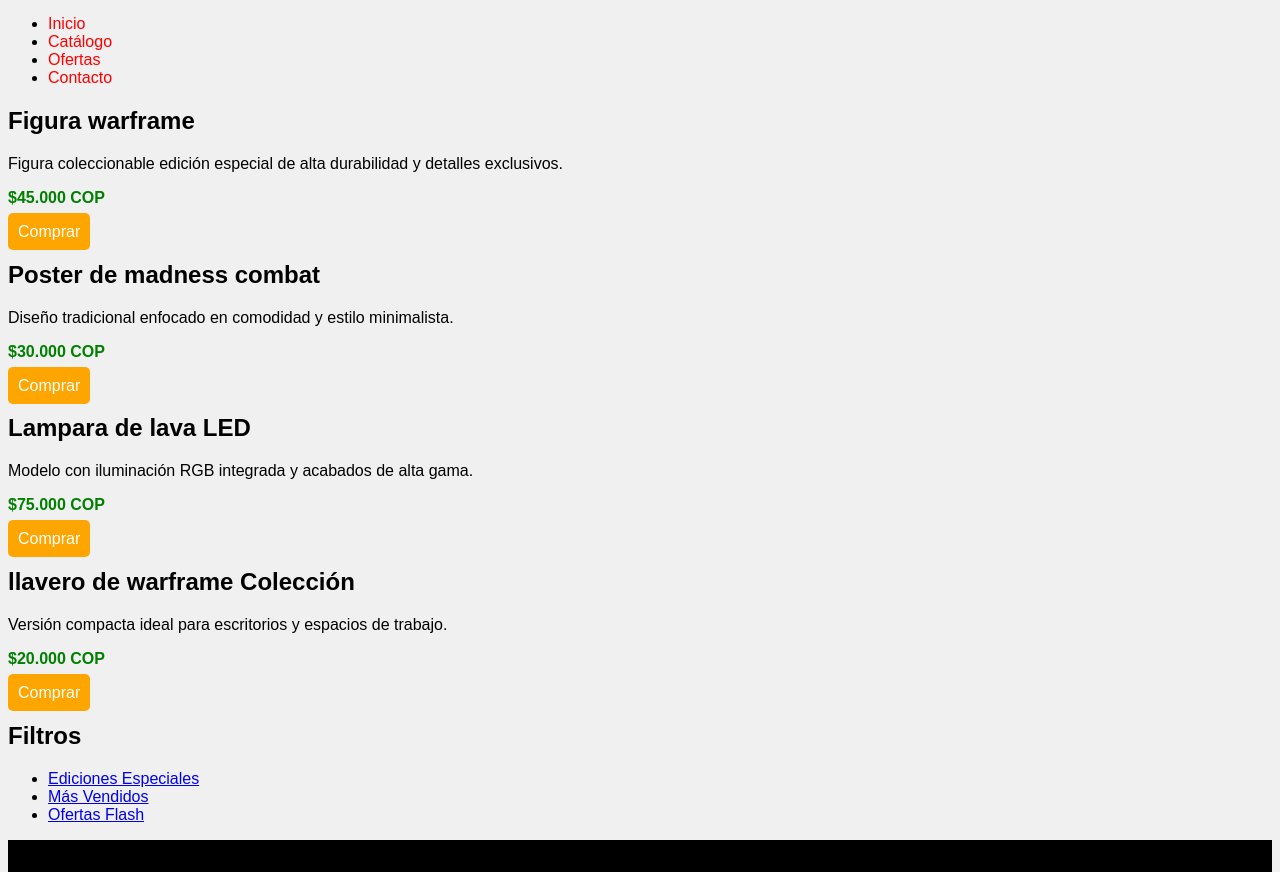
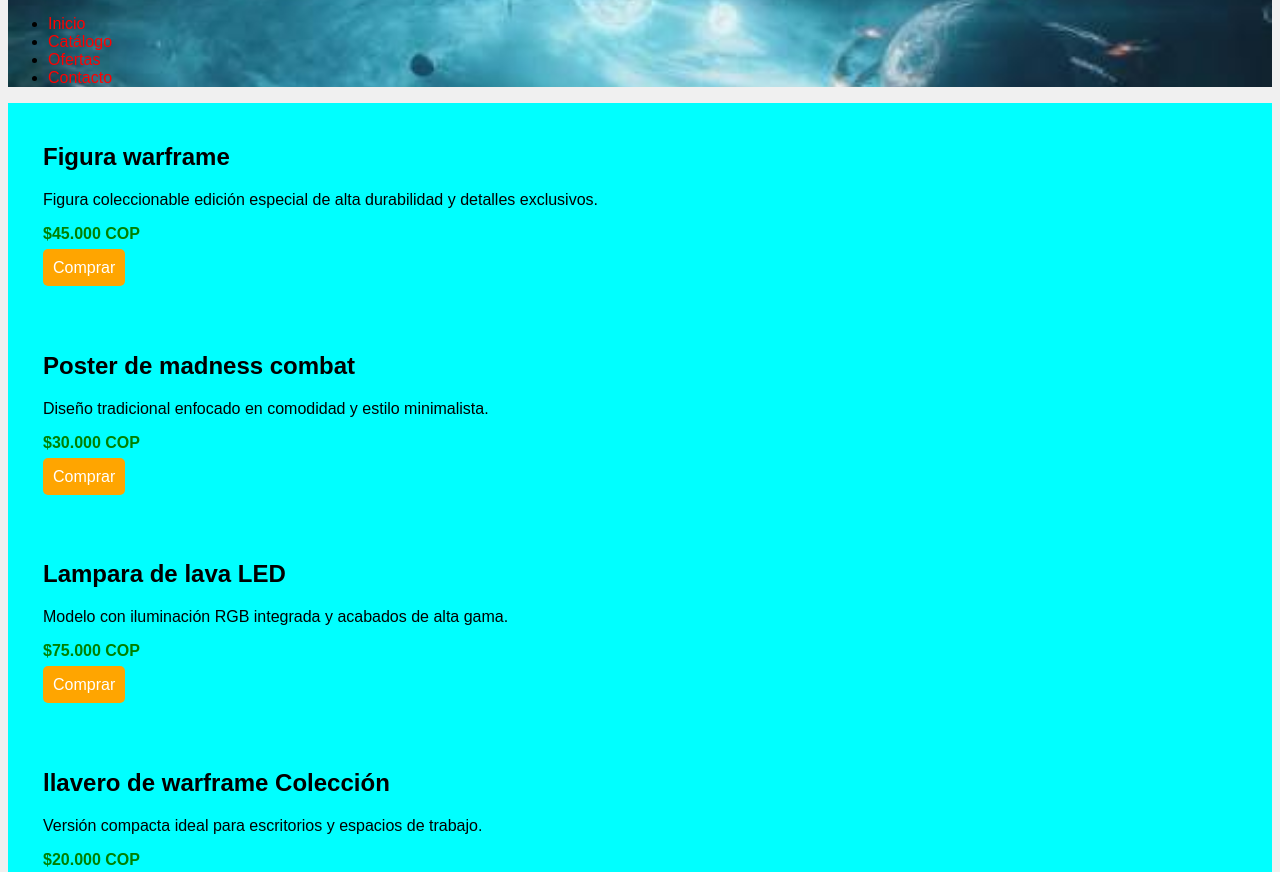
Before and after one commit to David-santiago-svg/CSS, a plain HTML site: page index.html in a window 1280 px wide. Shown: the part 65-937 px from the top of the page. Drawn offline with Linux system fonts and the light colour scheme.

Commit message:
feat: agrega modificaciones a los margenes y una imagen al fondo del encabezado

```diff
--- a/style.css
+++ b/style.css
@@ -1,24 +1,47 @@
-body{
+body {
   background-color: #f0f0f0;
   font-family: Arial, sans-serif;
 }
 
-.Titulo{
+.Titulo {
   color: blue;
   text-align: center;
 }
 
-header nav ul li a{
+header nav ul li a {
   color: red;
   text-decoration: none;
 }
 
-.precio{
+header {
+  background-image: url(tau\ css.jpg);
+  background-size: cover;
+  background-position: center;
+}
+
+main {
+  background-color: aqua;
+}
+
+article {
+  padding: 20px;
+  margin: 15px;
+}
+
+aside {
+  background-color: indigo;
+}
+
+footer {
+  background-color: crimson;
+}
+
+.precio {
   color: green;
   font-weight: bold;
 }
 
-.btn-comprar{
+.btn-comprar {
   background-color: orange;
   color: white;
   padding: 10px;
@@ -26,7 +49,7 @@
   border-radius: 5px;
 }
 
-footer{
+footer {
   background-color: black;
   color: white;
   padding: 15px;
```
Also changed, not shown: tau css.jpg (added), 1 other file. Lines whose indentation alone changed are shown as unchanged.
